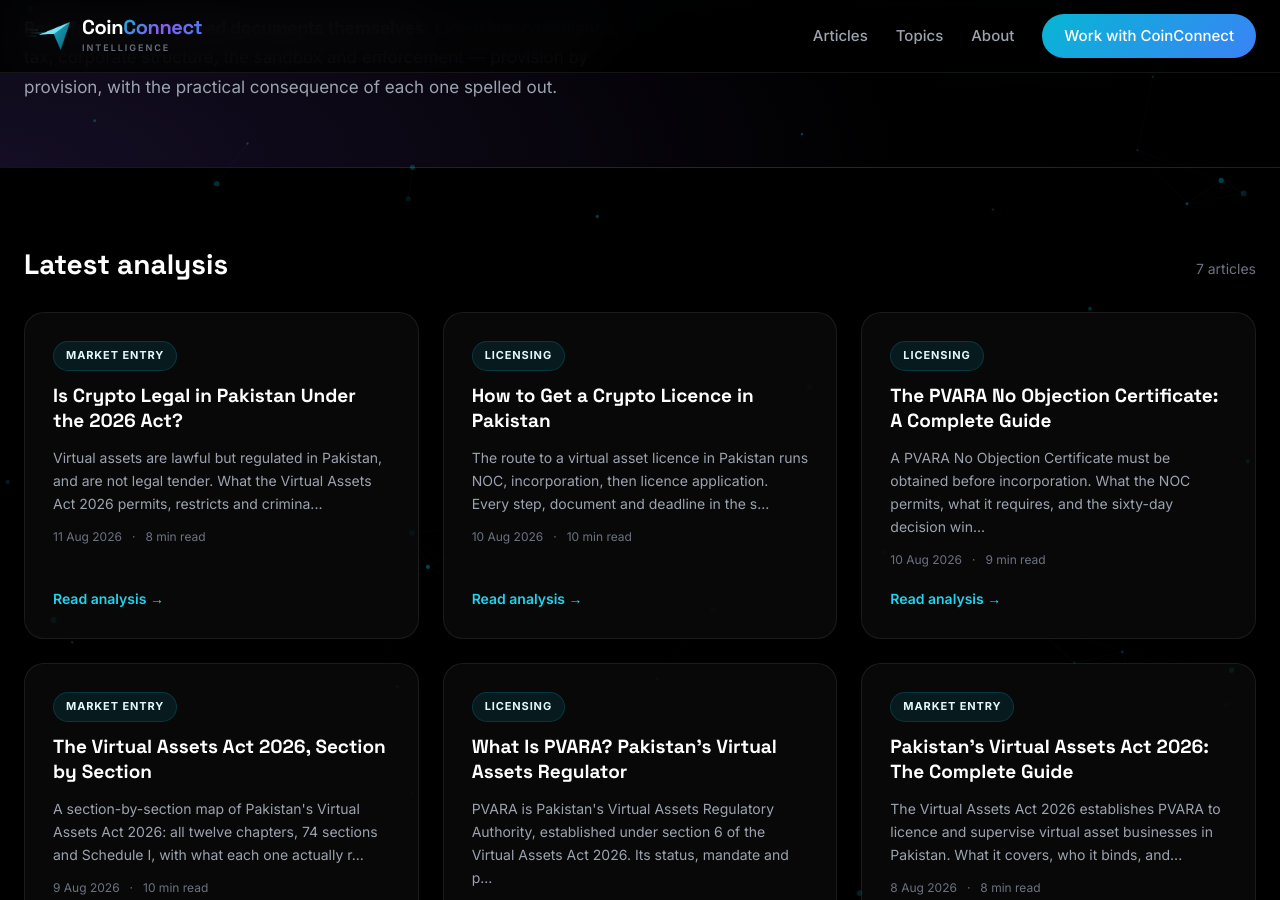
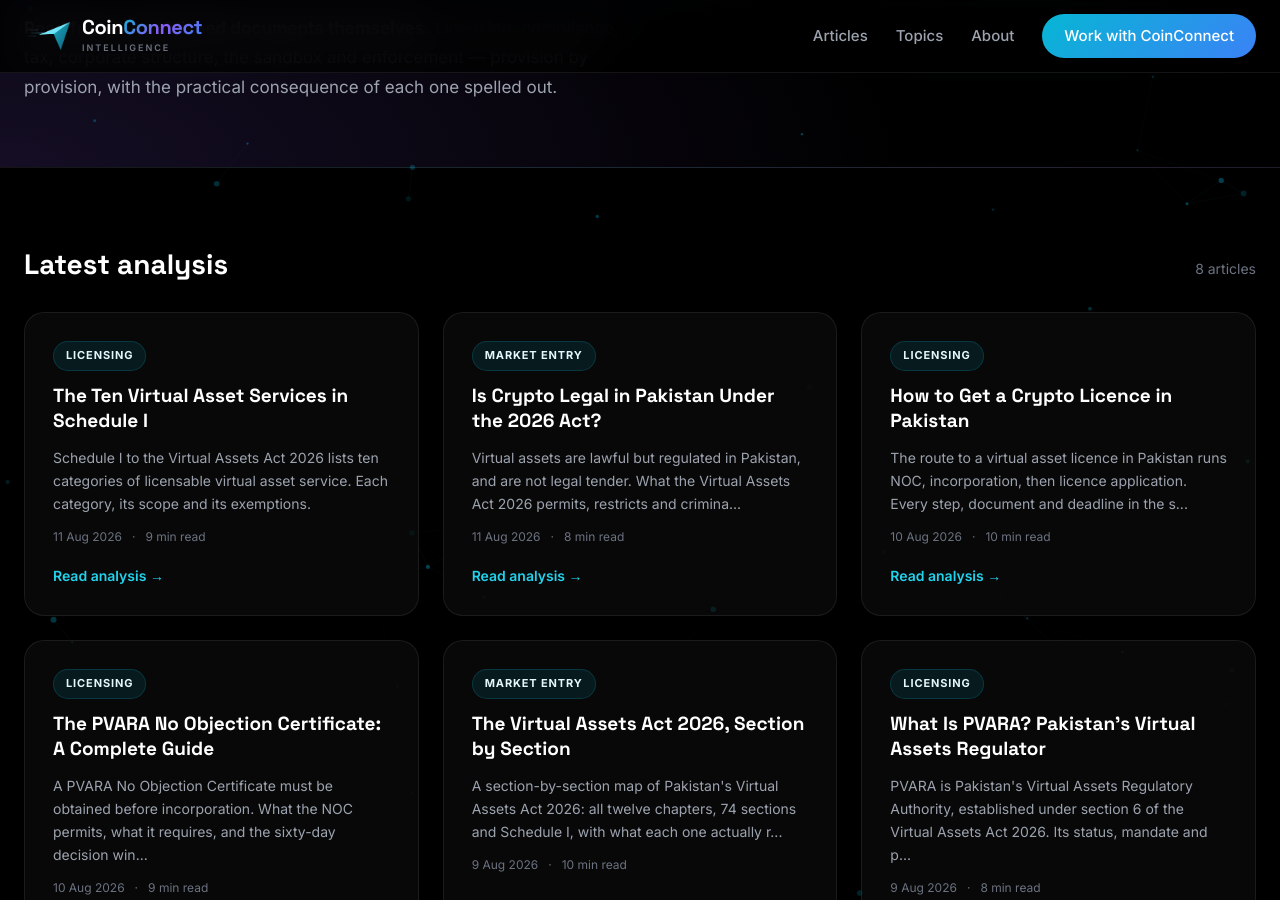
Before and after one commit to coinconnect-pk/coinconnect-pk.github.io, a Jekyll site: the page built from index.html, in a window 1280 px wide and 900 px high, scrolled down 447 px. Built offline with Jekyll 4.4.1, drawn with Linux system fonts in a browser that asks for light colours.

Commit message:
Publish article for 2026-08-11

```diff
--- a/_data/linkmap.yml
+++ b/_data/linkmap.yml
@@ -259,3 +259,6 @@ blog:
   - url: "https://blog.coinconnect.site/is-crypto-legal-in-pakistan-under-the-2026-act/"
     title: "Is Crypto Legal in Pakistan Under the 2026 Act?"
     topics: [crypto, legal, under, act, market, entry]
+  - url: "https://blog.coinconnect.site/the-ten-virtual-asset-services-in-schedule-i/"
+    title: "The Ten Virtual Asset Services in Schedule I"
+    topics: [ten, virtual, asset, services, schedule, licensing]
--- a/_data/published-log.csv
+++ b/_data/published-log.csv
@@ -6,3 +6,4 @@ date,source,title,words
 2026-08-10,queue,"The PVARA No Objection Certificate: A Complete Guide",1934
 2026-08-10,queue,"How to Get a Crypto Licence in Pakistan",1987
 2026-08-11,queue,"Is Crypto Legal in Pakistan Under the 2026 Act?",1666
+2026-08-11,queue,"The Ten Virtual Asset Services in Schedule I",1983
--- a/_queue/008-ten-categories-virtual-asset-service-schedule-i.md
+++ b/_posts/2026-08-11-the-ten-virtual-asset-services-in-schedule-i.md
@@ -1,7 +1,7 @@
 ---
 layout: post
 title: "The Ten Virtual Asset Services in Schedule I"
-date: 2026-01-01 09:00:00 +0500
+date: 2026-08-11 21:14:23 +0500
 categories: [Licensing]
 author: "Malik Abbas"
 description: "Schedule I to the Virtual Assets Act 2026 lists ten categories of licensable virtual asset service. Each category, its scope and its exemptions."
@@ -136,10 +136,3 @@ One caution on the Schedule text itself. The description of item 6, Virtual Asse
 This analysis was prepared by the CoinConnect research desk from the Virtual Assets Act, 2026 as passed by the National Assembly, principally Schedule I and sections 18, 37 and 9(1)(f), read as published. Where practice is not yet settled or guidance has not been issued, that is stated in the text above.
 
 Regulatory positions change and specific requirements should be verified against the current position published by the relevant authority before you act on them. This is information and analysis, not legal advice, and it does not create an advisory relationship. Take professional advice on your own circumstances.
-
-## Flags for Malik
-
-1. **Title shortened** from "The Ten Categories of Virtual Asset Service in Schedule I" (56 chars) to "The Ten Virtual Asset Services in Schedule I" (43). Reads better; keyword preserved in H1 answer and description.
-2. **Item 6 truncation is disclosed in the article itself**, at the end. I think that is the right call — it is exactly the kind of candour that makes a source citable, and it is also honest about a real limit in the source text. But it does mean we are publicly noting we may be working from a non-Gazette version. Your call whether that line stays.
-3. **My reading of the staking limb** (item 7) — that non-discretionary customer-directed staking falls outside the category but may still trigger custody — is analysis, not statute. It is marked as a reading in the text. It is the kind of passage an LLM will quote, so I want you comfortable with it.
-4. Zero outbound links. Zero to coinconnect.site.
```
